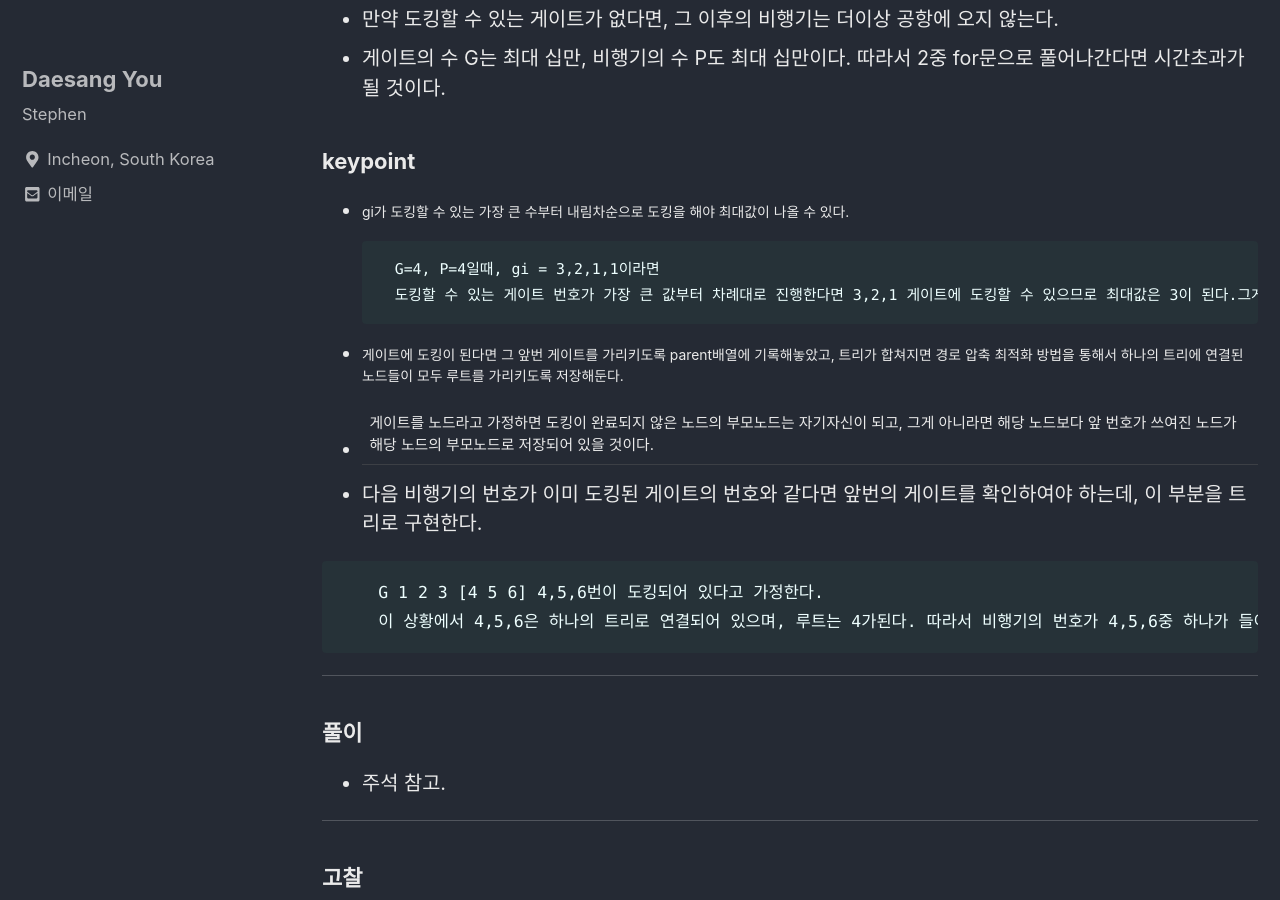
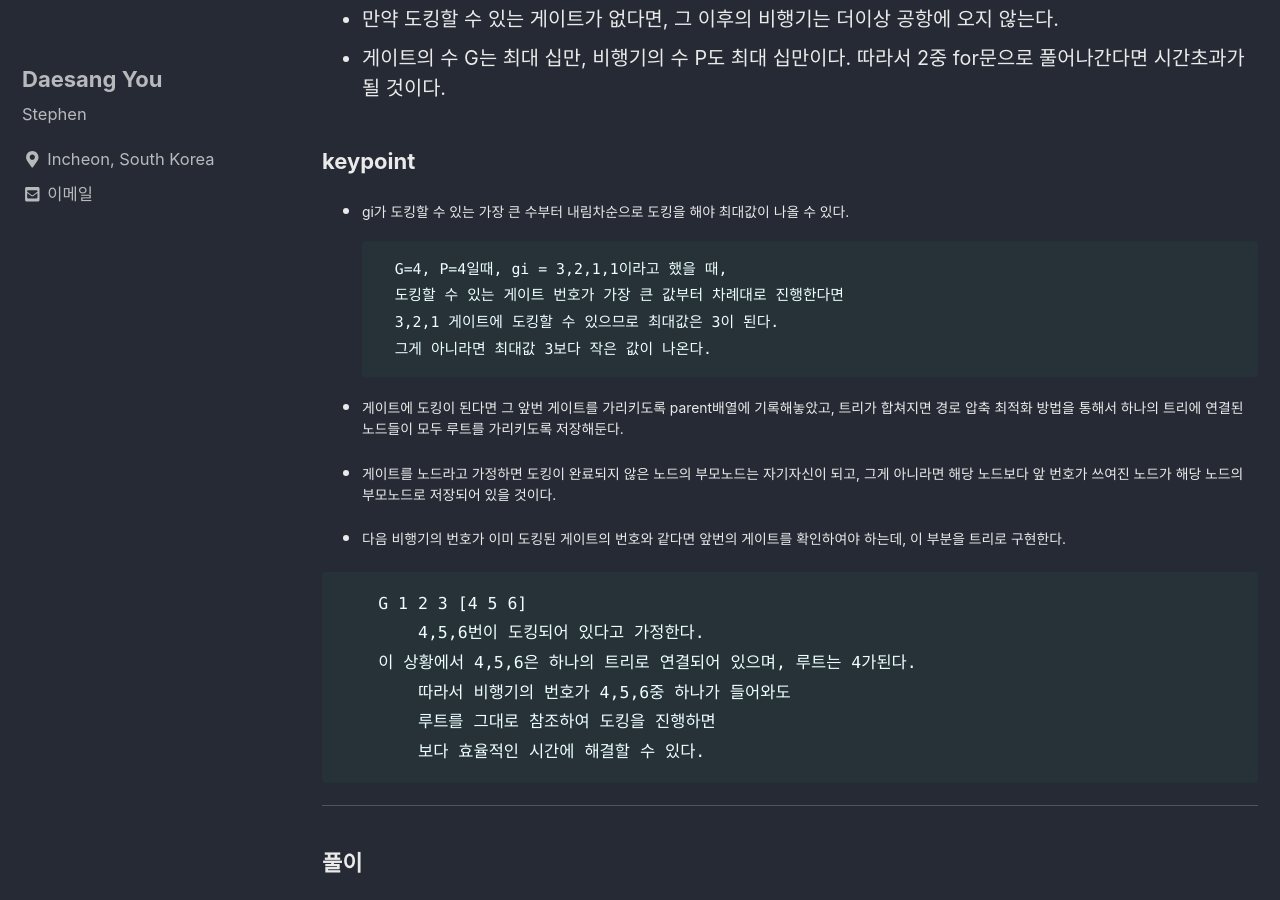
Before and after one commit to eotkd4791/eotkd4791.github.io, a Jekyll site: the page built from _posts/algorithm/2019-11-18-algorithm-BOJ10775.md, in a window 1280 px wide and 900 px high, scrolled down 453 px. Built offline with Jekyll 4.4.1, drawn with Linux system fonts in a browser that asks for light colours; cached includes are drawn as plain includes; comment, search, counter and statistics services are not loaded.

Commit message:
Update 2019-11-18-algorithm-BOJ10775.md

````diff
--- a/_posts/algorithm/2019-11-18-algorithm-BOJ10775.md
+++ b/_posts/algorithm/2019-11-18-algorithm-BOJ10775.md
@@ -22,21 +22,26 @@ tags:
 - gi가 도킹할 수 있는 가장 큰 수부터 내림차순으로 도킹을 해야 최대값이 나올 수 있다.
 
   ```
-    G=4, P=4일때, gi = 3,2,1,1이라면
-    도킹할 수 있는 게이트 번호가 가장 큰 값부터 차례대로 진행한다면 3,2,1 게이트에 도킹할 수 있으므로 최대값은 3이 된다.그게 아니라면 최대값 3보다 작은 값이 나온다.
+	G=4, P=4일때, gi = 3,2,1,1이라고 했을 때,
+	도킹할 수 있는 게이트 번호가 가장 큰 값부터 차례대로 진행한다면
+	3,2,1 게이트에 도킹할 수 있으므로 최대값은 3이 된다.
+	그게 아니라면 최대값 3보다 작은 값이 나온다.
   ```
 
 - 게이트에 도킹이 된다면 그 앞번 게이트를 가리키도록 parent배열에 기록해놓았고, 트리가 합쳐지면 경로 압축 최적화 방법을 통해서 하나의 트리에 연결된 노드들이 모두 루트를 가리키도록 저장해둔다.
 
-- 게이트를 노드라고 가정하면 도킹이 완료되지 않은 노드의 부모노드는 자기자신이 되고, 그게 아니라면 해당 노드보다 앞 번호가 쓰여진 노드가 해당 노드의 부모노드로 저장되어 있을 것이다.|
+- 게이트를 노드라고 가정하면 도킹이 완료되지 않은 노드의 부모노드는 자기자신이 되고, 그게 아니라면 해당 노드보다 앞 번호가 쓰여진 노드가 해당 노드의 부모노드로 저장되어 있을 것이다.
 
 - 다음 비행기의 번호가 이미 도킹된 게이트의 번호와 같다면 앞번의 게이트를 확인하여야 하는데, 이 부분을 트리로 구현한다.
 
  ```
-    G 1 2 3 [4 5 6] 4,5,6번이 도킹되어 있다고 가정한다.
-    이 상황에서 4,5,6은 하나의 트리로 연결되어 있으며, 루트는 4가된다. 따라서 비행기의 번호가 4,5,6중 하나가 들어와도 루트를 그대로 참조하여 도킹을 진행하면 보다 효율적인 시간에 해결할 수 있다.
+    G 1 2 3 [4 5 6]
+	4,5,6번이 도킹되어 있다고 가정한다.
+    이 상황에서 4,5,6은 하나의 트리로 연결되어 있으며, 루트는 4가된다.
+	따라서 비행기의 번호가 4,5,6중 하나가 들어와도
+	루트를 그대로 참조하여 도킹을 진행하면
+	보다 효율적인 시간에 해결할 수 있다.
  ```
-
 
 ---
 
@@ -48,6 +53,8 @@ tags:
 ### 고찰
 아이디어를 찾아내는 것이 정말 어려웠다. 특히 유니온 파인드 자료구조를 적용하는 과정이 매우 어려웠다. 머리 아픈 문제였다.
 그래도 재미있는 문제였다. 유니온파인드 적용에 익숙해지도록 반복숙달을 해야겠다.
+
+---
 
 ### 소스코드
 
````
